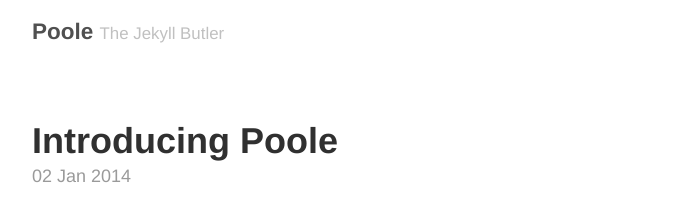
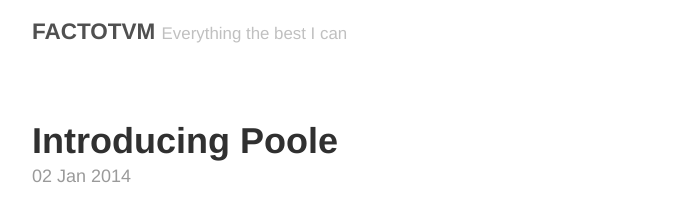
Before and after one commit to factotvm/factotvm.github.io, a Jekyll site: the page built from index.html, in a window 1280 px wide. Shown: the top 212 px of the page, without its empty margins (293-985 px from the left). Built offline with Jekyll 4.4.1, drawn with Linux system fonts in a browser that asks for light colours; the list of posts is cut into pages by our own code.

Commit message:
Update the configuration

```diff
--- a/_config.yml
+++ b/_config.yml
@@ -5,9 +5,9 @@ permalink:           pretty
 relative_permalinks: true
 
 # Setup
-title:               Poole
-tagline:             The Jekyll Butler
-url:                 http://getpoole.com
+title:               FACTOTVM
+tagline:             Everything the best I can
+url:                 http://factotvm.github.io
 paginate:            1
 baseurl:             ""
 
@@ -20,9 +20,9 @@ sass:
 
 # About/contact
 author:
-  name:              Mark Otto
-  url:               https://twitter.com/mdo
-  email:             markdotto@gmail.com
+  name:              Daniel Thompson
+  url:               https://twitter.com/factotvm
+  email:             factotvm@gmail.com
 
 # Custom vars
 version:             2.0.0
```
